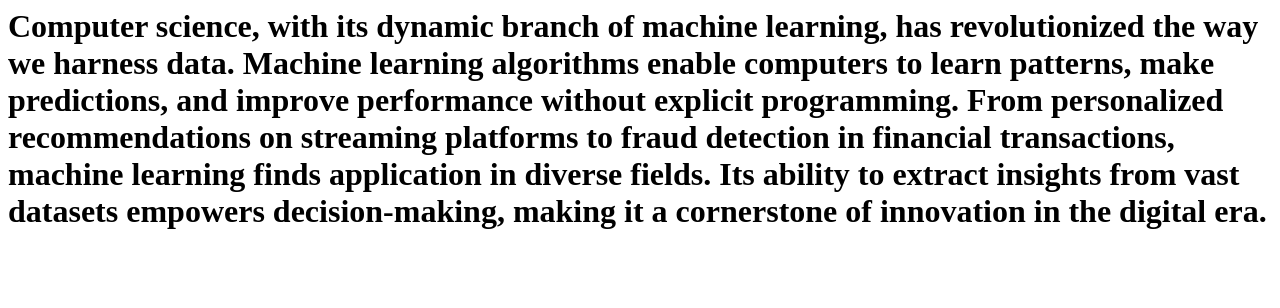
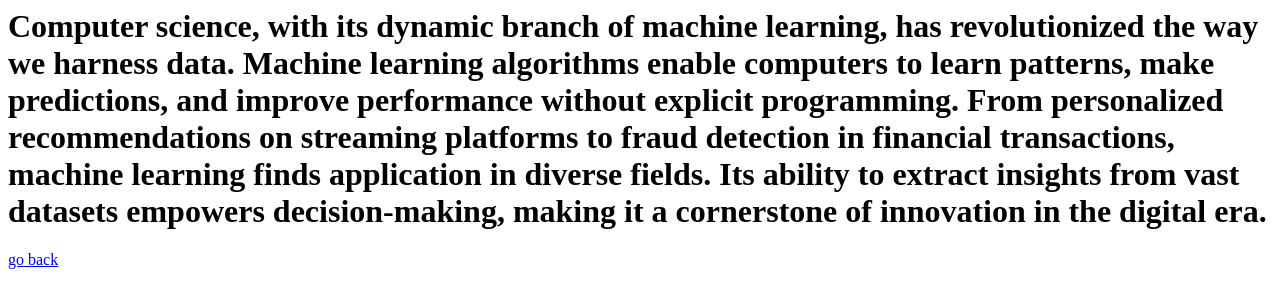
Before and after one commit to arungurajapu/intro, a plain HTML site: page csm.html in a window 1280 px wide. Drawn offline with Linux system fonts and the light colour scheme.

Commit message:
csm.html

```diff
--- a/csm.html
+++ b/csm.html
@@ -6,5 +6,6 @@
         </head>
         <body>
             <h1>Computer science, with its dynamic branch of machine learning, has revolutionized the way we harness data. Machine learning algorithms enable computers to learn patterns, make predictions, and improve performance without explicit programming. From personalized recommendations on streaming platforms to fraud detection in financial transactions, machine learning finds application in diverse fields. Its ability to extract insights from vast datasets empowers decision-making, making it a cornerstone of innovation in the digital era.</h1>
+            <a href="index.html">go back</a>
         </body>
 </html>
```
